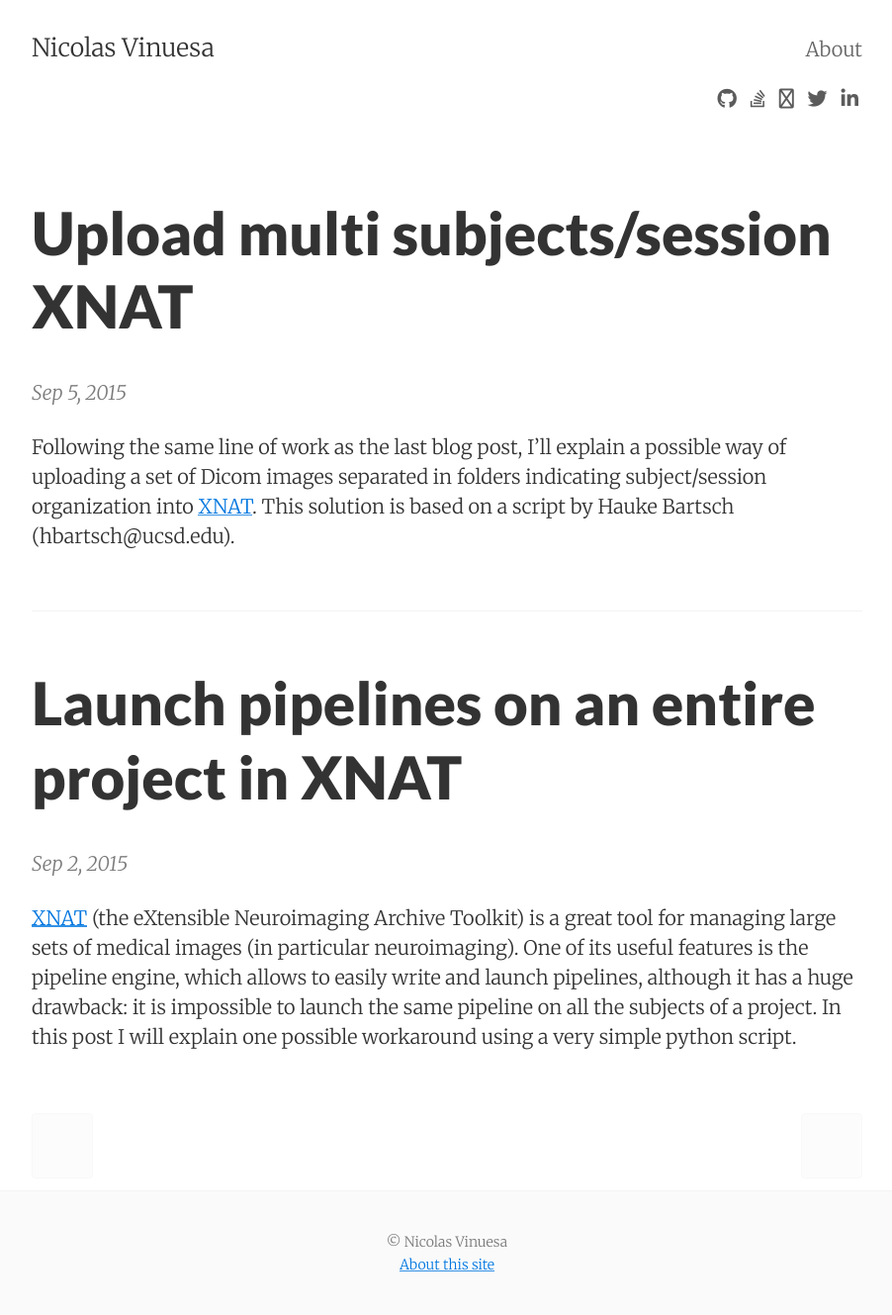
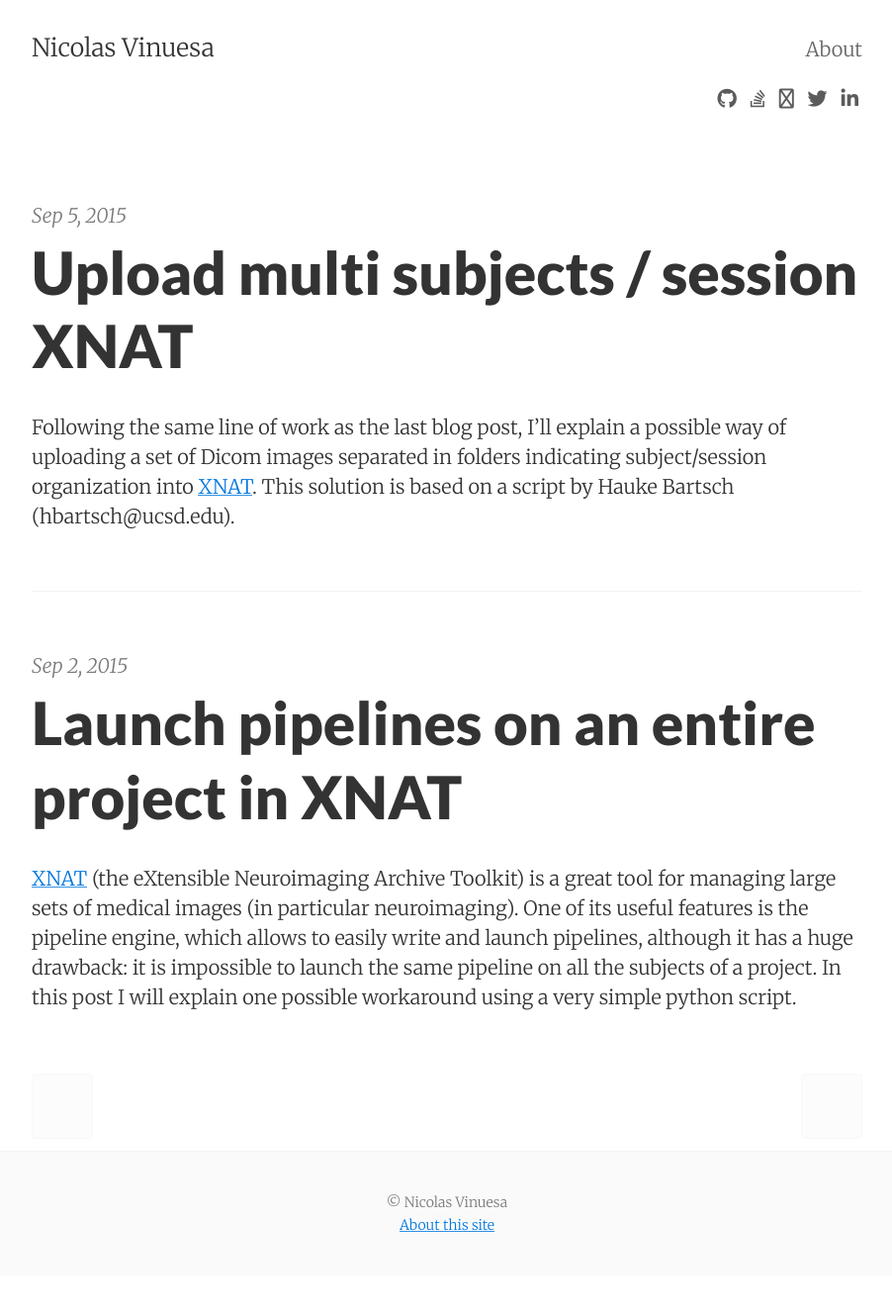
Before and after one commit to nvinuesa/nvinuesa.github.io, a Jekyll site: the page built from index.html, in a window 1280 px wide. Shown: the whole page at 99% size, without its empty margins (188-1090 px from the left). Built offline with Jekyll 4.4.1, drawn with Linux system fonts in a browser that asks for light colours; nearby versions of some CDN libraries; the list of posts is cut into pages by our own code; after the commit the page ends 1289 px from its top, so only the background shows below that.

Commit message:
corrected post title

```diff
--- a/_posts/2015-09-05-xnat-multi-dicom-upload.markdown
+++ b/_posts/2015-09-05-xnat-multi-dicom-upload.markdown
@@ -1,6 +1,6 @@
 ---
 layout: post
-title: Upload multi subjects/session XNAT
+title: Upload multi subjects / session XNAT
 date: 2015-09-05T15:18:01.000Z
 categories: blog
 ---
--- a/index.html
+++ b/index.html
@@ -8,8 +8,8 @@ layout: default
     <div class="posts">
       {% for post in paginator.posts %}
         <div class="post py3">
+          <p class="post-meta">{{ post.date | date: site.date_format }}</p>
           <a href="{{ post.url | prepend: site.baseurl }}" class="post-link"><h3 class="h1 post-title">{{ post.title }}</h3></a>
-          <p class="post-meta">{{ post.date | date: site.date_format }}</p>
           <p class="post-summary">
             {% if post.summary %}
               {{ post.summary }}
```
